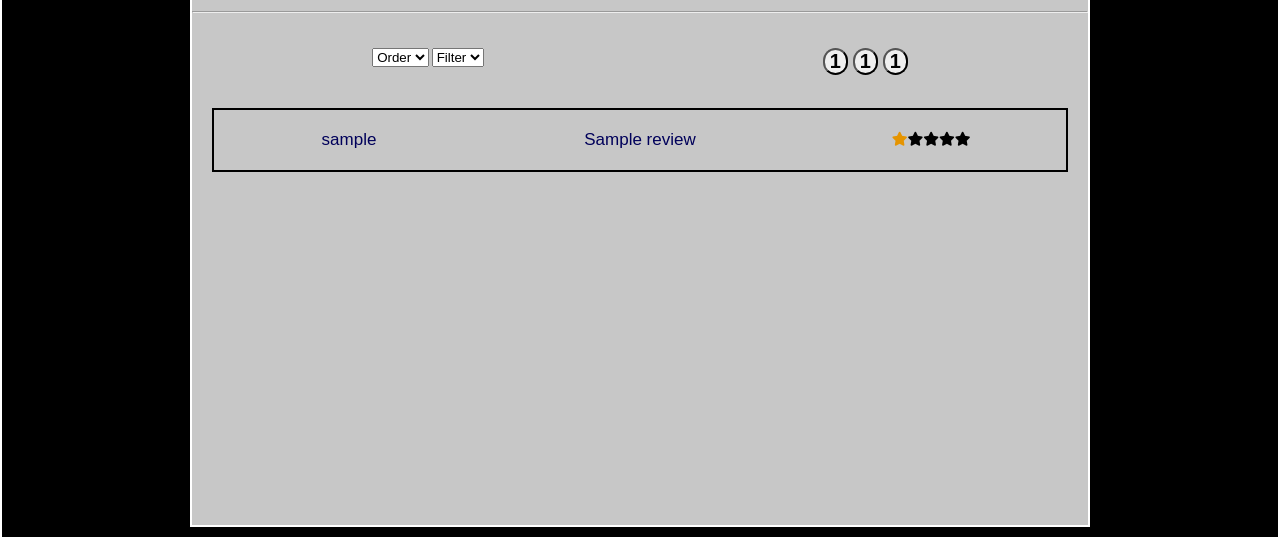
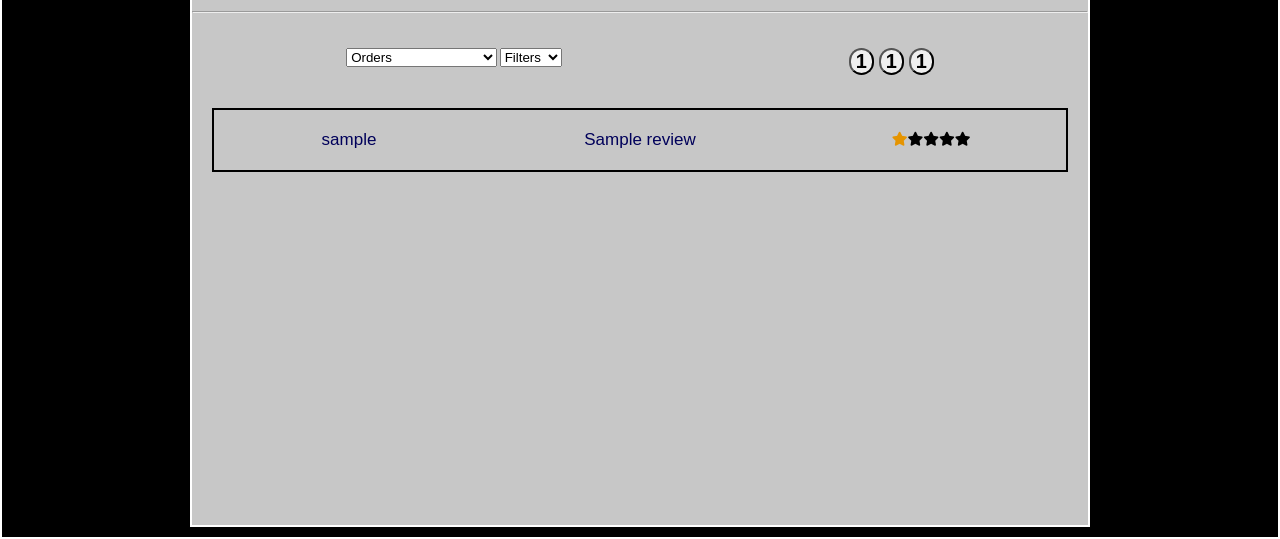
Before and after one commit to LuisJZ2004/buskisterclansa, a Django app: a page that uses buskisterclansa/movies/templates/movies/reviews.html in a window 1280 px wide. Shown: the part 597-1136 px from the top of the page. Run offline with Django 4.2, Linux system fonts and the light colour scheme; tables that the repository leaves empty hold one stand-in row (values such as "Sample post"); some libraries are stand-ins or nearby versions.

Commit message:
filter in comments

```diff
--- a/buskisterclansa/movies/templates/movies/reviews.html
+++ b/buskisterclansa/movies/templates/movies/reviews.html
@@ -64,16 +64,32 @@
     <div class="icons-and-pages">
 
         <div class="orders-container">
-            <select name="order">
-                <option value="">
-                    Order
-                </option>
-            </select>
-            <select name="filter">
-                <option value="">
-                    Filter
-                </option>
-            </select>
+            <form action="{% url 'movies:movie_reviews_path' movie.slug movie.pk %}" method="get">
+                <select name="order" onChange="this.form.submit()">
+                    <option value="">Orders</option>
+                    {% for order_name, order_value in orders.items %}
+
+                    {% if selected_order != order_value %}
+                        <option value={{order_value}}>{{ order_name }}</option>
+                    {% else %}
+                        <option value={{order_value}} selected>{{ order_name }}</option>
+                    {% endif %}
+
+                    {% endfor %}
+                </select>
+                <select name="filter" onChange="this.form.submit()">
+                    <option value="">Filters</option>
+                    {% for filter_name, filter_value in filters.items %}
+
+                    {% if selected_filter != filter_value %}
+                        <option value={{filter_value}}>{{ filter_name }}</option>
+                    {% else %}
+                        <option value={{filter_value}} selected>{{ filter_name }}</option>
+                    {% endif %}
+
+                    {% endfor %}
+                </select>
+            </form>
         </div>
 
         <div class="pages">
--- a/buskisterclansa/movies/views.py
+++ b/buskisterclansa/movies/views.py
@@ -134,16 +134,56 @@ class MovieReviewsListView(ListView):
     template_name = "movies/reviews.html"
     context_object_name = "reviews"
 
+    def __get_orders_indexes(self):
+        return {
+            "stars (higher to lower)": "0",
+            "stars (lower to higher)": "1",
+            # "most rated": 2,
+        }
+    def __get_orders_queries(self, ):
+        return (
+            "-rate_by_stars",
+            "rate_by_stars",
+        )
+    def __get_index_order_or_404(self):
+        try:
+            return self.__get_orders_queries()[int(self.request.GET.get("order"))]
+        except ValueError:
+            raise Http404
+
+    def __get_filters(self):
+        return {
+            "5 stars": "5",
+            "4 stars": "4",
+            "3 stars": "3",
+            "2 stars": "2",
+            "1 stars": "1",
+        }
+
     def dispatch(self, request, *args, **kwargs):
         self.movie = get_object_or_404(klass=Movie, slug=self.kwargs.get("slug"), pk=self.kwargs.get("pk"))
+
         return super().dispatch(request, *args, **kwargs)
 
     def get_queryset(self):
         return self.movie.review_set.all()
 
     def get_context_data(self, **kwargs):
+
+        reviews = self.get_queryset()
+
+        if self.request.GET.get("filter"):
+            try:
+                reviews = reviews.filter(rate_by_stars=int(self.request.GET.get("filter")))
+            except ValueError:
+                raise Http404
+        if self.request.GET.get("order"):
+            reviews = reviews.order_by(self.__get_index_order_or_404())
+
+        print(type(self.request.GET.get("order")))
+        print(self.request.GET.get("order") == str(self.__get_orders_indexes()["stars (higher to lower)"]))
         return {
-            self.context_object_name: self.get_queryset().order_by("-pub_date"),
+            self.context_object_name: reviews,
             "movie": self.movie,
             "stars_rating": (
                 "",
@@ -153,6 +193,11 @@ class MovieReviewsListView(ListView):
                 len(self.movie.review_set.filter(rate_by_stars=4)),
                 len(self.movie.review_set.filter(rate_by_stars=5)),
             ),
+            "orders": self.__get_orders_indexes(),
+            "filters": self.__get_filters(),
+
+            "selected_order": str(self.request.GET.get("order")),
+            "selected_filter": self.request.GET.get("filter"),
         }
 
 class AddReviewView(View):
```
